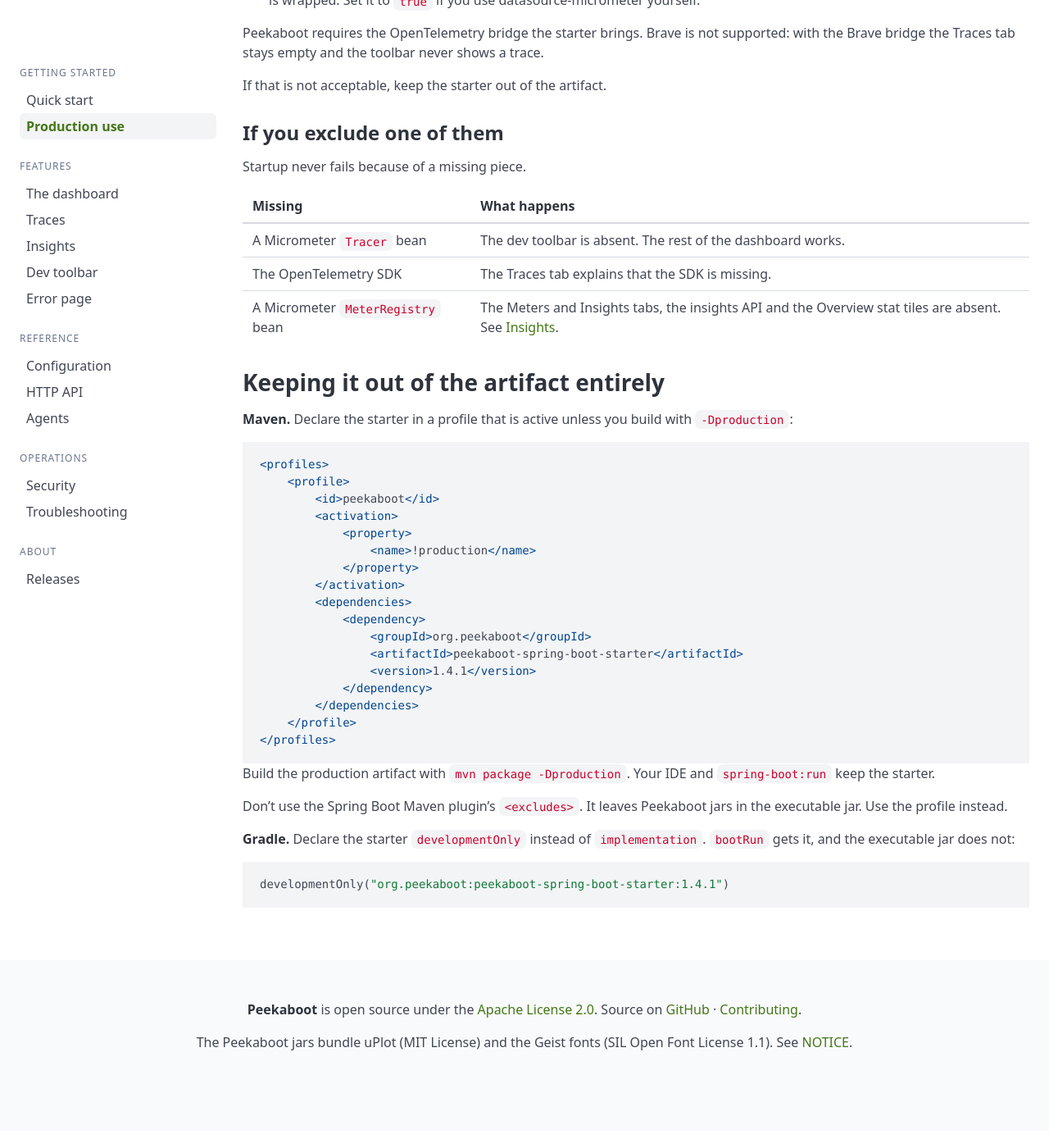
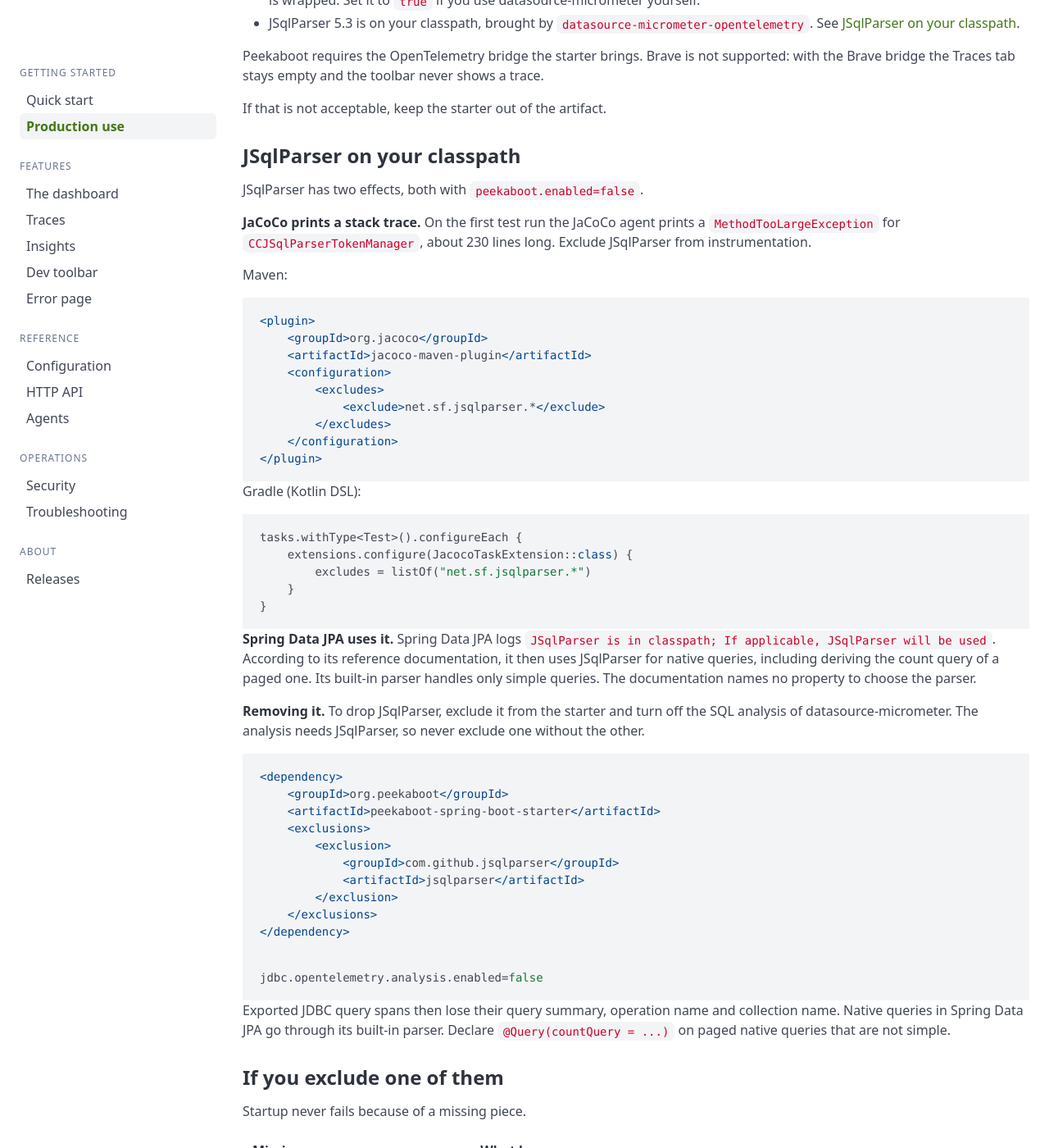
Before and after one commit to peekaboot-org/peekaboot-org.github.io, a Jekyll site: the page built from docs/in-production.md, in a window 1280 px wide and 1400 px high, scrolled down 3214 px. Shown: the whole window at 82% size. Built offline with Jekyll 4.4.1, drawn with Linux system fonts in a browser that asks for light colours; before the commit the page ends 4593 px from its top, so only the background shows below that.

Commit message:
docs: document jsqlparser on host classpath

````diff
--- a/docs/in-production.md
+++ b/docs/in-production.md
@@ -127,11 +127,74 @@ Adding the starter pulls in `spring-boot-starter`, `spring-boot-starter-actuator
 - datasource-micrometer is present. Peekaboot sets `jdbc.datasource-proxy.enabled=false`, so
   none of your DataSources is wrapped. Set it to `true` if you use datasource-micrometer
   yourself.
+- JSqlParser 5.3 is on your classpath, brought by `datasource-micrometer-opentelemetry`. See
+  [JSqlParser on your classpath](#jsqlparser).
 
 Peekaboot requires the OpenTelemetry bridge the starter brings. Brave is not supported: with the
 Brave bridge the Traces tab stays empty and the toolbar never shows a trace.
 
 If that is not acceptable, keep the starter out of the artifact.
+
+### JSqlParser on your classpath {#jsqlparser}
+
+JSqlParser has two effects, both with `peekaboot.enabled=false`.
+
+**JaCoCo prints a stack trace.** On the first test run the JaCoCo agent prints a
+`MethodTooLargeException` for `CCJSqlParserTokenManager`, about 230 lines long. Exclude
+JSqlParser from instrumentation.
+
+Maven:
+
+```xml
+<plugin>
+    <groupId>org.jacoco</groupId>
+    <artifactId>jacoco-maven-plugin</artifactId>
+    <configuration>
+        <excludes>
+            <exclude>net.sf.jsqlparser.*</exclude>
+        </excludes>
+    </configuration>
+</plugin>
+```
+
+Gradle (Kotlin DSL):
+
+```kotlin
+tasks.withType<Test>().configureEach {
+    extensions.configure(JacocoTaskExtension::class) {
+        excludes = listOf("net.sf.jsqlparser.*")
+    }
+}
+```
+
+**Spring Data JPA uses it.** Spring Data JPA logs `JSqlParser is in classpath; If applicable,
+JSqlParser will be used`. According to its reference documentation, it then uses JSqlParser for
+native queries, including deriving the count query of a paged one. Its built-in parser handles
+only simple queries. The documentation names no property to choose the parser.
+
+**Removing it.** To drop JSqlParser, exclude it from the starter and turn off the SQL analysis of
+datasource-micrometer. The analysis needs JSqlParser, so never exclude one without the other.
+
+```xml
+<dependency>
+    <groupId>org.peekaboot</groupId>
+    <artifactId>peekaboot-spring-boot-starter</artifactId>
+    <exclusions>
+        <exclusion>
+            <groupId>com.github.jsqlparser</groupId>
+            <artifactId>jsqlparser</artifactId>
+        </exclusion>
+    </exclusions>
+</dependency>
+```
+
+```properties
+jdbc.opentelemetry.analysis.enabled=false
+```
+
+Exported JDBC query spans then lose their query summary, operation name and collection name.
+Native queries in Spring Data JPA go through its built-in parser. Declare
+`@Query(countQuery = ...)` on paged native queries that are not simple.
 
 ### If you exclude one of them {#graceful-degradation}
 
````
